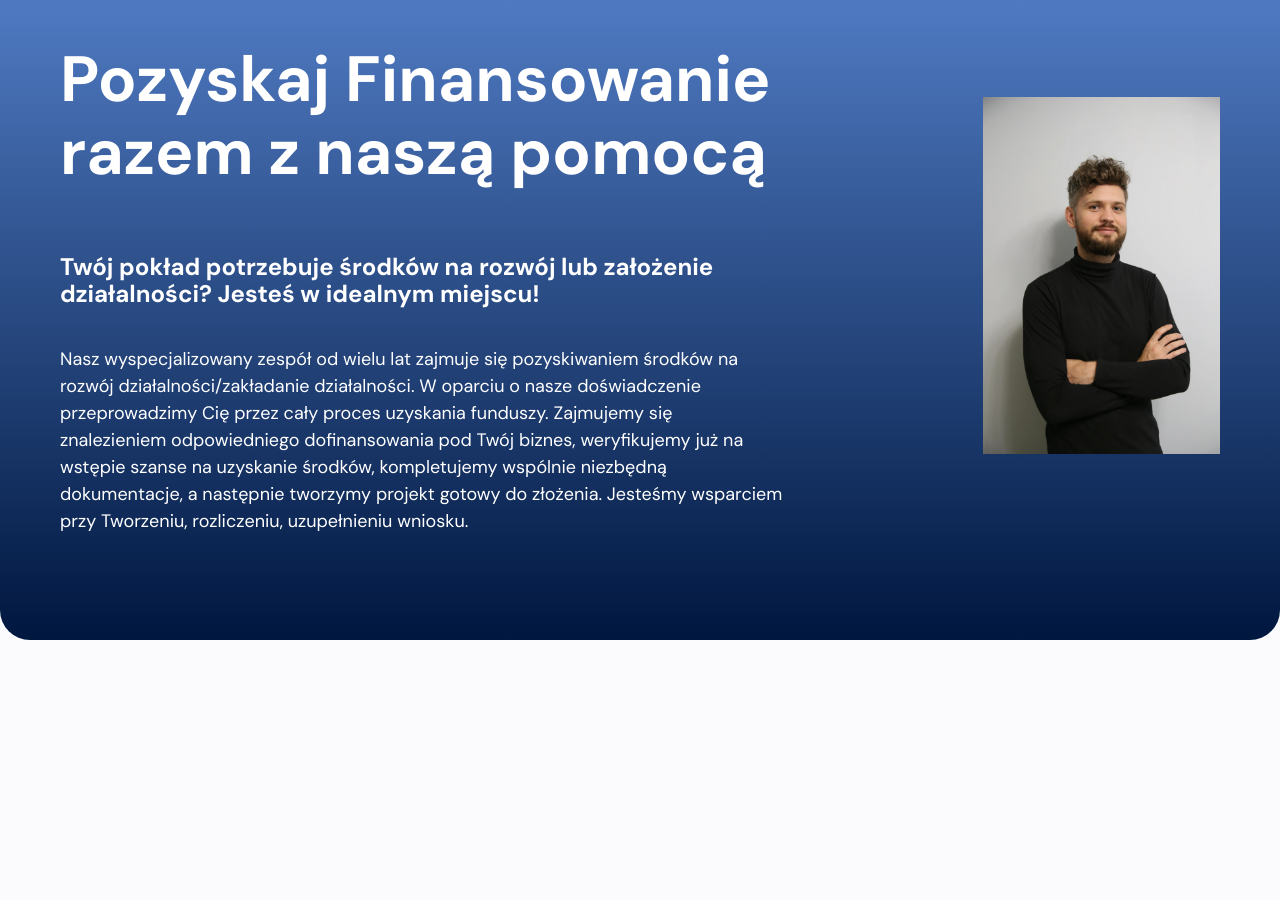
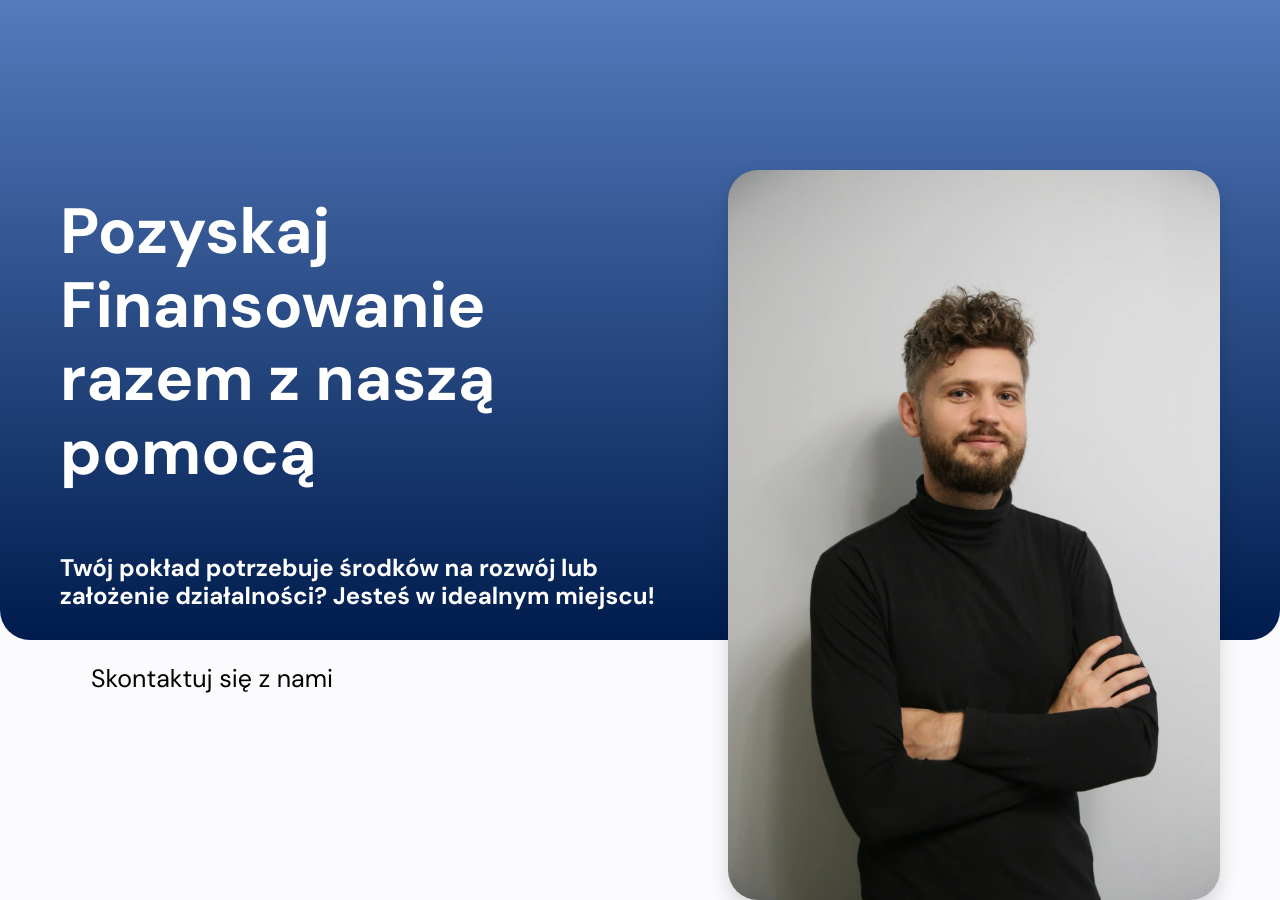
Before and after one commit to KrzysiekWorwa/latarnia-sukcesu-homepage, a React (Create React App) app: page / in a window 1280 px wide. Before the commit the page ends 800 px from the top, so only its background shows below. Built offline with nearby package versions, Linux system fonts and the light colour scheme.

Commit message:
Styling hero section

```diff
--- a/src/GlobalStyle.js
+++ b/src/GlobalStyle.js
@@ -14,9 +14,5 @@ export const GlobalStyle = createGlobalStyle`
         font-family: "DM Sans", sans-serif;
         color: #252525;
         overflow-x: hidden;
-
-              @media (max-width: 767px) {
-                padding-top: 60px;
-  }
     }
 `;
--- a/src/components/Hero/index.js
+++ b/src/components/Hero/index.js
@@ -1,4 +1,4 @@
-import { HeroBackground, HeroContent, HeroDescription, HeroHeader, HeroImage, HeroSection, HeroSubHeader, HeroWrapper } from "./styled";
+import { HeroBackground, HeroButton, HeroContent, HeroDescription, HeroHeader, HeroImage, HeroSection, HeroSubHeader, HeroWrapper } from "./styled";
 import heroImage from "./hero.webp";
 
 const Hero = () => (
@@ -12,9 +12,9 @@ const Hero = () => (
                     <HeroSubHeader>
                         Twój pokład potrzebuje środków na rozwój lub założenie działalności? Jesteś w idealnym miejscu!
                     </HeroSubHeader>
-                    <HeroDescription>
-                        Nasz wyspecjalizowany zespół od wielu lat zajmuje się pozyskiwaniem środków na rozwój działalności/zakładanie działalności. W oparciu o nasze doświadczenie przeprowadzimy Cię przez cały proces uzyskania funduszy. Zajmujemy się znalezieniem odpowiedniego dofinansowania pod Twój biznes, weryfikujemy już na wstępie szanse na uzyskanie środków, kompletujemy wspólnie niezbędną dokumentacje, a następnie tworzymy projekt gotowy do złożenia. Jesteśmy wsparciem przy Tworzeniu, rozliczeniu, uzupełnieniu wniosku.
-                    </HeroDescription>
+                    <HeroButton>
+                        Skontaktuj się z nami
+                    </HeroButton>
                 </HeroContent>
                 <HeroImage>
                     <img src={heroImage} alt="zdjęcie przedstawiające właściciela" />
--- a/src/components/Hero/styled.js
+++ b/src/components/Hero/styled.js
@@ -1,31 +1,33 @@
 import styled from "styled-components";
 
 export const HeroSection = styled.section`
-    align-items: center;
-    display: flex;
-    flex-direction: row;
-    flex-wrap: nowrap;
-    gap: 0px;
     height: 100vh;
-    justify-content: center;
-    overflow: hidden;
-    padding: 170px 0 60px;
-    position: relative;
+    padding: 0 60px;
     width: 100%;
+
+        @media (max-width: 767px) {
+            padding: 60px 20px;
+            height: auto;
+    }
 
 `;
 
 export const HeroBackground = styled.div`
-    background: linear-gradient(180deg, var(--token-d09dbddc-bae0-464f-8a47-9094dda9c7cd, #4f7ac2) 0%, var(--token-d8251216-3fe5-4bcc-90da-d20c92d0e2e3, rgb(0, 23, 63)) 100%);
+    background: linear-gradient(180deg,rgb(84, 123, 189) 0%, rgb(0, 28, 77) 100%);
     border-bottom-left-radius: 30px;
     border-bottom-right-radius: 30px;
     flex: none;
     height: 80%;
     left: 0;
-    overflow: hidden;
     position: absolute;
     right: 0;
     top: 0;
+    z-index: 0;
+
+    @media (max-width: 991px) {
+      height: min-content;
+    }
+
 `;
 
 export const HeroWrapper = styled.div`
@@ -33,45 +35,67 @@ export const HeroWrapper = styled.div`
     display: flex;
     flex-direction: row;
     flex-wrap: nowrap;
-    gap: 200px;
+    gap: 60px;
     justify-content: space-between;
-    padding: 0 60px;
+    align-items: flex-start;
     position: relative;
+    margin: 0 auto;
+    padding-top: 170px;
+    padding-left: 60px;
+    padding-right: 60px;
+
+    @media (max-width: 991px) {
+      flex-direction: column;
+      align-items: center;
+      padding: 60px 20px;
+    }
 `;
 
 export const HeroContent = styled.div`
     color: white;
     display: flex;
     flex-direction: column;
-    padding: 0;
-    justify-content: flex-start;
+    text-align: center;
+    justify-content: center;
+    gap: 40px;
 `;
 
 export const HeroImage = styled.div`
   display: flex;
-
-  height: auto;
+  justify-content: center;
+  align-items: center;
+  width: 100%;
+  max-width: 546px;
+  position: relative;
+  z-index: 1;
 
   img {
-    max-width: 100%;
+    max-width: 546px;
+    max-height: 730px;
+    width: 100%;
     height: auto;
-    object-fit: contain;
-    border-radius: 10px;
+    object-fit: cover;
+    border-radius: 30px;
+    display: block;
+    box-shadow: 0 10px 20px rgba(0, 0, 0, 0.15);
   }
 `;
 
 export const HeroHeader = styled.h1`
     font-size: 64px;
     text-align: left;
+    margin: 25px 0;
+
 
     @media (max-width: 767px) {
-font-size: 32px;
-}
+    font-size: 32px;
+    }
 `;
 
 export const HeroSubHeader = styled.h2`
     font-size: 24px;
     text-align: left;
+    margin: 0;
 
         @media (max-width: 767px) {
         font-size: 18px;
@@ -88,3 +112,24 @@ export const HeroDescription = styled.p`
     font-size: 16px;
   }
 `;
+
+export const HeroButton = styled.a`
+  padding: 14px 30px;
+  text-decoration: none;
+  cursor: pointer;
+  color: black;
+  background:  #FBFBFE;
+  border: 1px solid;
+  border-color: #FBFBFE;
+  border-radius: 5px;
+  text-align: center;
+  transition: 0.3s;
+  align-self: flex-start;
+  font-size: 25px;
+
+      &:hover {
+        background:rgb(84, 123, 189);
+        border-color: rgb(84, 123, 189);
+        color: white;
+    }
+`;
```
